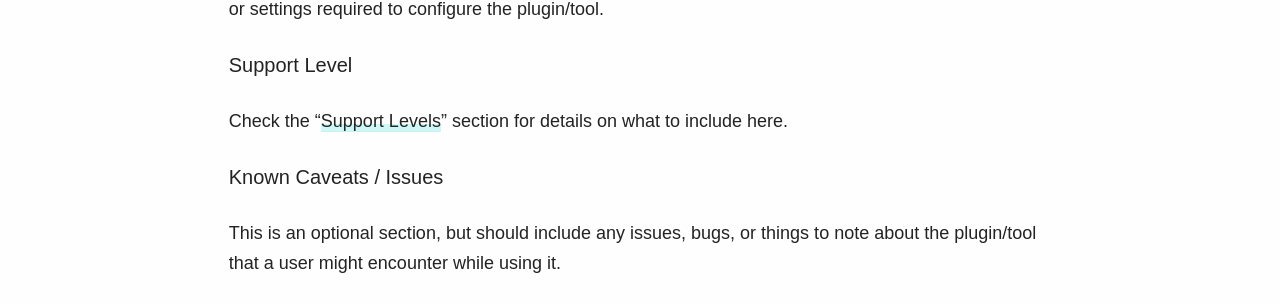
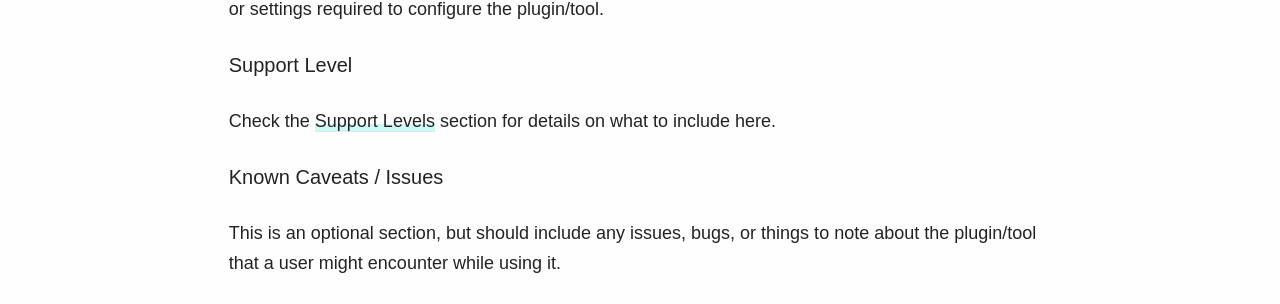
Before and after one commit to 10up/Open-Source-Best-Practices, a Jekyll site: the page built from community.md, in a window 1280 px wide and 900 px high, scrolled down 1281 px. Shown: the part 149-453 px from the top of the window. Built offline with Jekyll 4.4.1, drawn with Linux system fonts in a browser that asks for light colours; some web fonts are replaced.

```diff
--- a/_includes/markdown/Community.md
+++ b/_includes/markdown/Community.md
@@ -28,7 +28,7 @@ This is an optional section, but should include simple screenshots and basic ins
 
 #### Support Level
 
-Check the “[Support Levels](https://10up.github.io/Open-Source-Best-Practices/github-process/#support-levels)” section for details on what to include here.
+Check the [Support Levels](https://10up.github.io/Open-Source-Best-Practices/github-process/#support-levels) section for details on what to include here.
 
 #### Known Caveats / Issues
 
```
